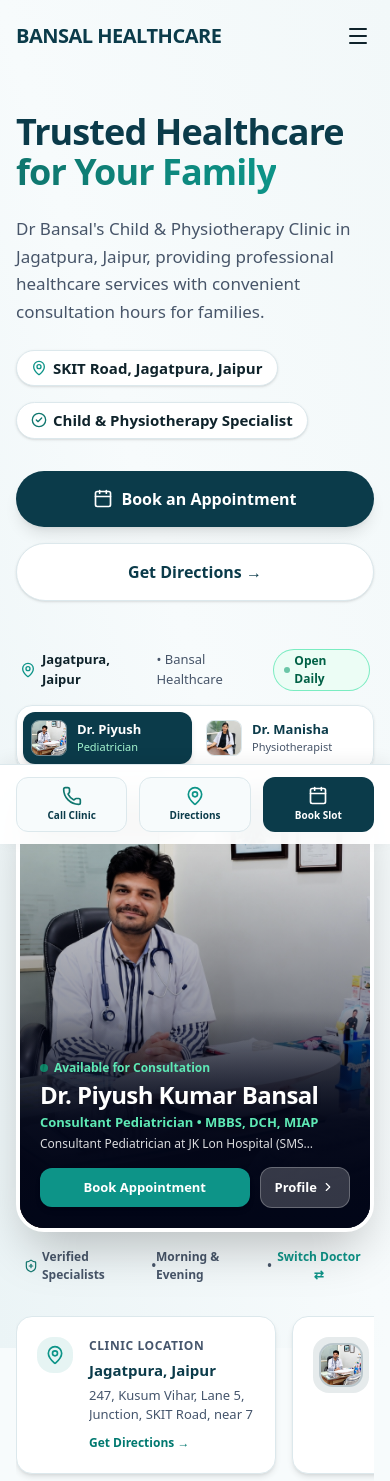
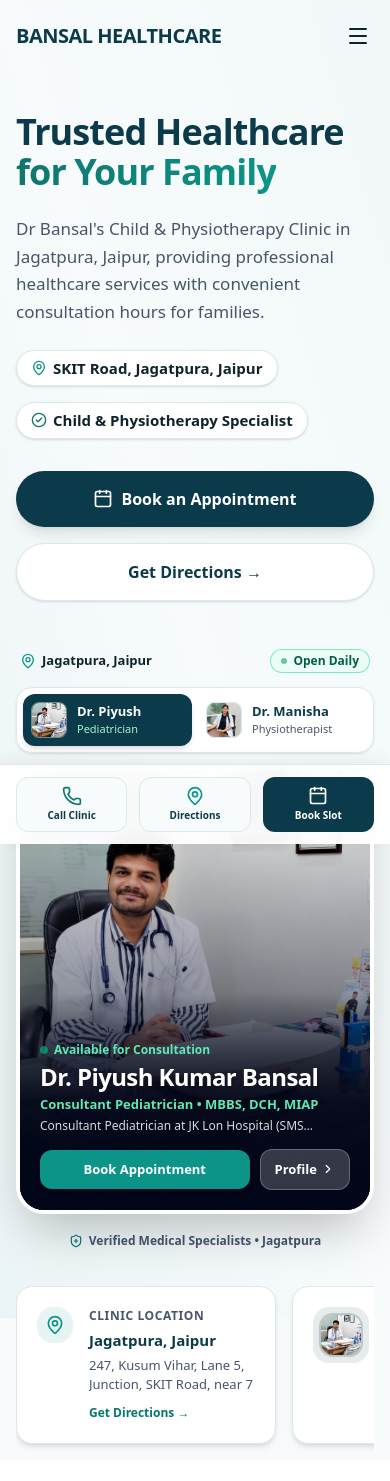
Before and after one commit to ramlalkumawat/bansal-healthcare, a Next.js app: page / in a window 390 px wide. Shown: the top 1481 px of the page. Built offline with nearby package versions, Linux system fonts and the light colour scheme.

Commit message:
Clean top info bar and bottom trust strip to be single-line on mobile

```diff
--- a/src/components/HeroSection.tsx
+++ b/src/components/HeroSection.tsx
@@ -145,14 +145,13 @@
           {/* Right Image/Visual Grid (5 columns on desktop) */}
           <div className="lg:col-span-5 w-full max-w-[460px] mx-auto flex flex-col space-y-3.5">
 
-            {/* Top Info Bar: Location & Open Status (Clean, No Floating Overlap) */}
-            <div className="flex items-center justify-between px-1 text-[13px]">
+            {/* Top Info Bar: Location & Open Status (Single clean line) */}
+            <div className="flex items-center justify-between px-1 text-[13px] whitespace-nowrap">
               <div className="flex items-center space-x-1.5 text-text-dark font-bold">
                 <MapPin className="w-4 h-4 text-accent shrink-0" />
                 <span>Jagatpura, Jaipur</span>
-                <span className="text-text-muted font-normal">• Bansal Healthcare</span>
               </div>
-              <div className="flex items-center space-x-1 text-emerald-800 bg-emerald-50 border border-emerald-300/80 px-2.5 py-0.5 rounded-full text-[12px] font-bold">
+              <div className="flex items-center space-x-1.5 text-emerald-800 bg-emerald-50 border border-emerald-300/80 px-2.5 py-0.5 rounded-full text-[12px] font-bold shrink-0">
                 <span className="w-1.5 h-1.5 rounded-full bg-emerald-600 animate-pulse" />
                 <span>Open Daily</span>
               </div>
@@ -270,22 +269,10 @@
               </AnimatePresence>
             </div>
 
-            {/* Bottom Clean Trust Strip (Integrated, No Overlap) */}
-            <div className="flex items-center justify-between px-2 pt-0.5 text-[12px] text-text-muted font-semibold">
-              <span className="flex items-center space-x-1">
-                <ShieldPlus className="w-3.5 h-3.5 text-secondary shrink-0" />
-                <span>Verified Specialists</span>
-              </span>
-              <span>•</span>
-              <span>Morning &amp; Evening</span>
-              <span>•</span>
-              <button
-                type="button"
-                onClick={() => setActiveDoctor(activeDoctor === 0 ? 1 : 0)}
-                className="text-accent font-bold hover:underline cursor-pointer"
-              >
-                Switch Doctor ⇄
-              </button>
+            {/* Bottom Clean Trust Strip (Single Clean Line) */}
+            <div className="flex items-center justify-center space-x-1.5 py-1 text-[12px] text-slate-600 font-semibold whitespace-nowrap">
+              <ShieldPlus className="w-3.5 h-3.5 text-secondary shrink-0" />
+              <span>Verified Medical Specialists • Jagatpura</span>
             </div>
 
           </div>
```
